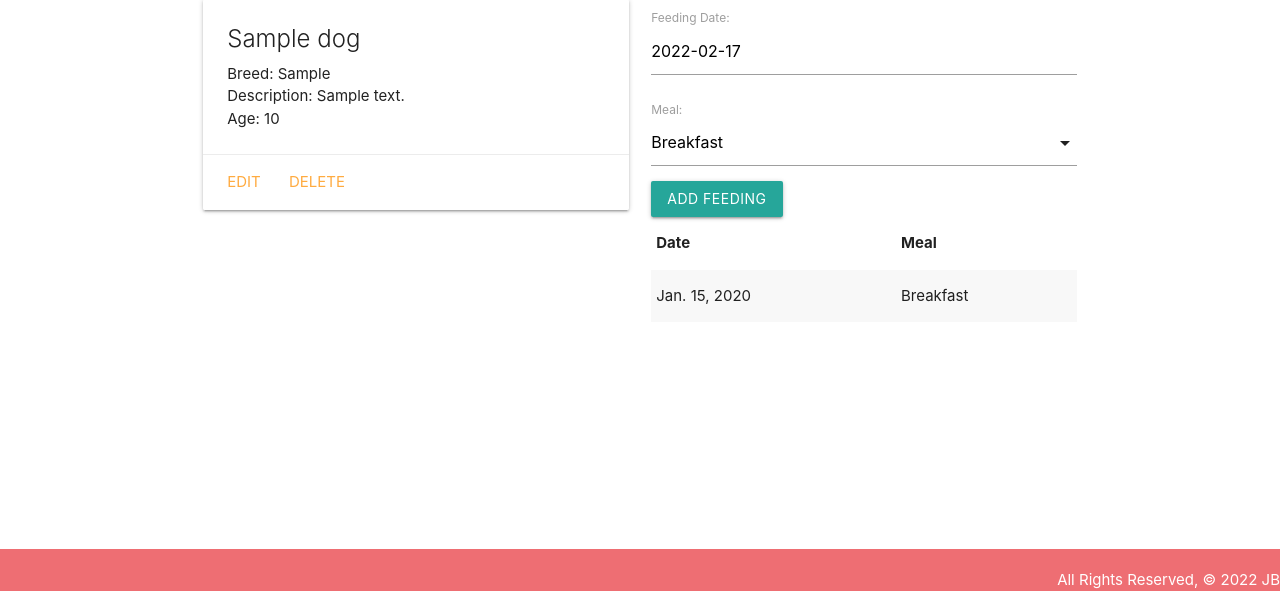
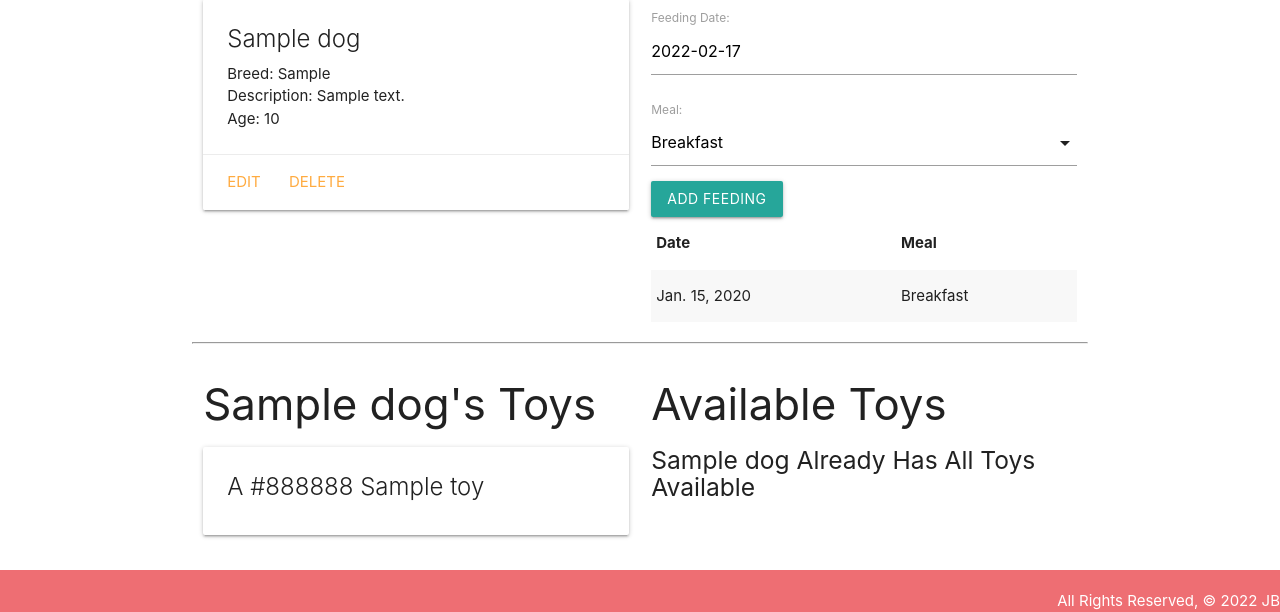
Before and after one commit to Jab7red/DogCollector, a Django app: page /dogs/1/ in a window 1280 px wide. Shown: the part 209-821 px from the top of the page. Before the commit the page ends 800 px from the top, so only its background shows below. Run offline with Django 4.2, Linux system fonts and the light colour scheme; tables that the repository leaves empty hold one stand-in row (values such as "Sample post").

Commit message:
add M:M relationship

```diff
--- a/main_app/models.py
+++ b/main_app/models.py
@@ -7,20 +7,6 @@ MEALS = (
     ('L', 'Lunch'),
     ('D', 'Dinner')
 )
-
-
-class Dog(models.Model):
-    name = models.CharField(max_length=100)
-    breed = models.CharField(max_length=100)
-    description = models.TextField(max_length=250)
-    age = models.IntegerField()
-
-    def __str__(self):
-        return self.name
-
-    def get_absolute_url(self):
-        return reverse('dog_detail', kwargs={'dog_id': self.id})
-
 
 
 
@@ -33,6 +19,21 @@ class Toy(models.Model):
 
     def get_absolute_url(self):
         return reverse('toy_detail', kwargs={'toy_id': self.id})
+
+
+class Dog(models.Model):
+    name = models.CharField(max_length=100)
+    breed = models.CharField(max_length=100)
+    description = models.TextField(max_length=250)
+    age = models.IntegerField()
+    toys = models.ManyToManyField(Toy)
+
+    def __str__(self):
+        return self.name
+
+    def get_absolute_url(self):
+        return reverse('dog_detail', kwargs={'dog_id': self.id})
+
 
 
 
--- a/main_app/templates/dogs/detail.html
+++ b/main_app/templates/dogs/detail.html
@@ -46,6 +46,46 @@
     </table>
   </div>
 </div>
+<hr />
+<div class="row">
+  <div class="col s6">
+    <h3>{{ dog.name }}'s Toys</h3>
+    {% if dog.toys.count %} {% for toy in dog.toys.all %}
+    <div class="card">
+      <div class="card-content">
+        <span class="card-title">
+          A <span class="{{ toy.color }}-text">{{ toy.color }}</span> {{ toy.name }}
+        </span>
+      </div>
+    </div>
+    {% endfor %} {% else %}
+    <h5>No Toys :(</h5>
+    {% endif %}
+  </div>
+  <!-- Available toys will come after this line -->
+  <div class="col s6">
+    <h3>Available Toys</h3>
+    {% if toys.count %}
+      {% for toy in toys.all %}
+        <div class="card">
+          <div class="card-content">
+            <span class="card-title">
+              A <span class="{{ toy.color }}-text">{{ toy.color }}</span> {{ toy.name }}
+          </span>
+          </div>
+          <div class="card-action">
+            <form action="{% url 'assoc_toy' dog.id toy.id %}" method="post">
+              {% csrf_token %}
+              <button type="submit" class="btn">Add</button>
+            </form>
+          </div>
+        </div>
+      {% endfor %}
+    {% else %}
+      <h5>{{dog.name}} Already Has All Toys Available</h5>
+    {% endif %}
+  </div>
+</div>
 <script>
   var dateEl = document.getElementById('id_date');
   M.Datepicker.init(dateEl, {
--- a/main_app/urls.py
+++ b/main_app/urls.py
@@ -15,4 +15,5 @@ urlpatterns = [
     path('toys/<int:pk>/update/', views.ToyUpdate.as_view(), name='toys_update'),
     path('toys/<int:pk>/delete/', views.ToyDelete.as_view(), name='toys_delete'),
     path('dogs/<int:dog_id>/add_feeding/', views.add_feeding, name='add_feeding'),
+    path('dogs/<int:dog_id>/assoc_toy/<int:toy_id>/', views.assoc_toy, name='assoc_toy')
 ]
--- a/main_app/views.py
+++ b/main_app/views.py
@@ -16,8 +16,9 @@ def dogs_index(request):
 
 def dog_detail(request, dog_id):
     dog = Dog.objects.get(id=dog_id)
+    toys_dog_doesnt_have = Toy.objects.exclude(id__in = dog.toys.all().values_list('id'))
     feeding_form = FeedingForm()
-    return render(request, 'dogs/detail.html', { 'dog': dog, 'feeding_form': feeding_form })
+    return render(request, 'dogs/detail.html', { 'dog': dog, 'feeding_form': feeding_form, 'toys': toys_dog_doesnt_have })
 
 def toys_index(request):
     toys = Toy.objects.all()
@@ -39,6 +40,11 @@ def add_feeding(request, dog_id):
     new_feeding.dog_id = dog_id
     new_feeding.save()
   return redirect('dog_detail', dog_id=dog_id)
+
+
+def assoc_toy(request, dog_id, toy_id):
+    Dog.objects.get(id=dog_id).toys.add(toy_id)
+    return redirect('dog_detail', dog_id=dog_id)
 
 class DogCreate(CreateView):
     model = Dog
```
Also changed, not shown: main_app/migrations/0004_alter_feeding_options_alter_feeding_date.py (added), main_app/migrations/0005_dog_toys.py (added).
